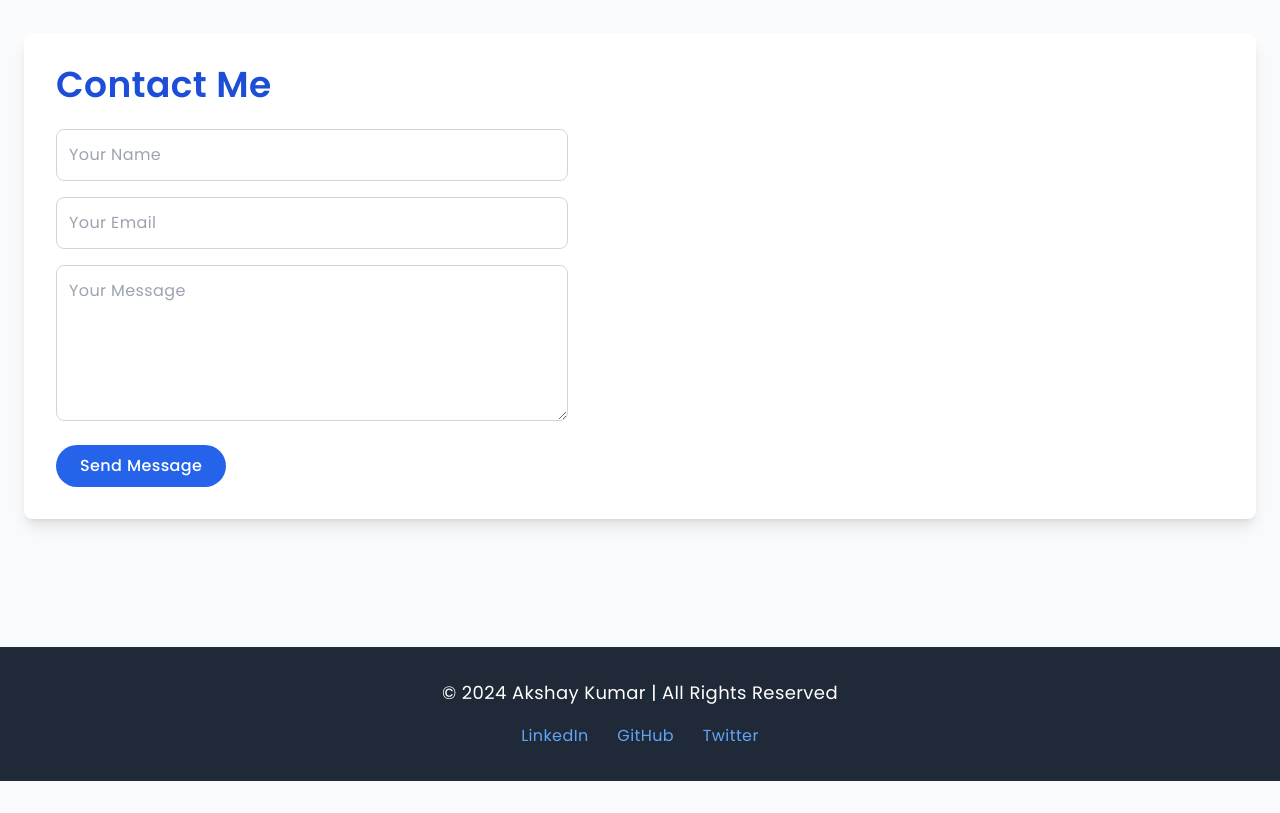
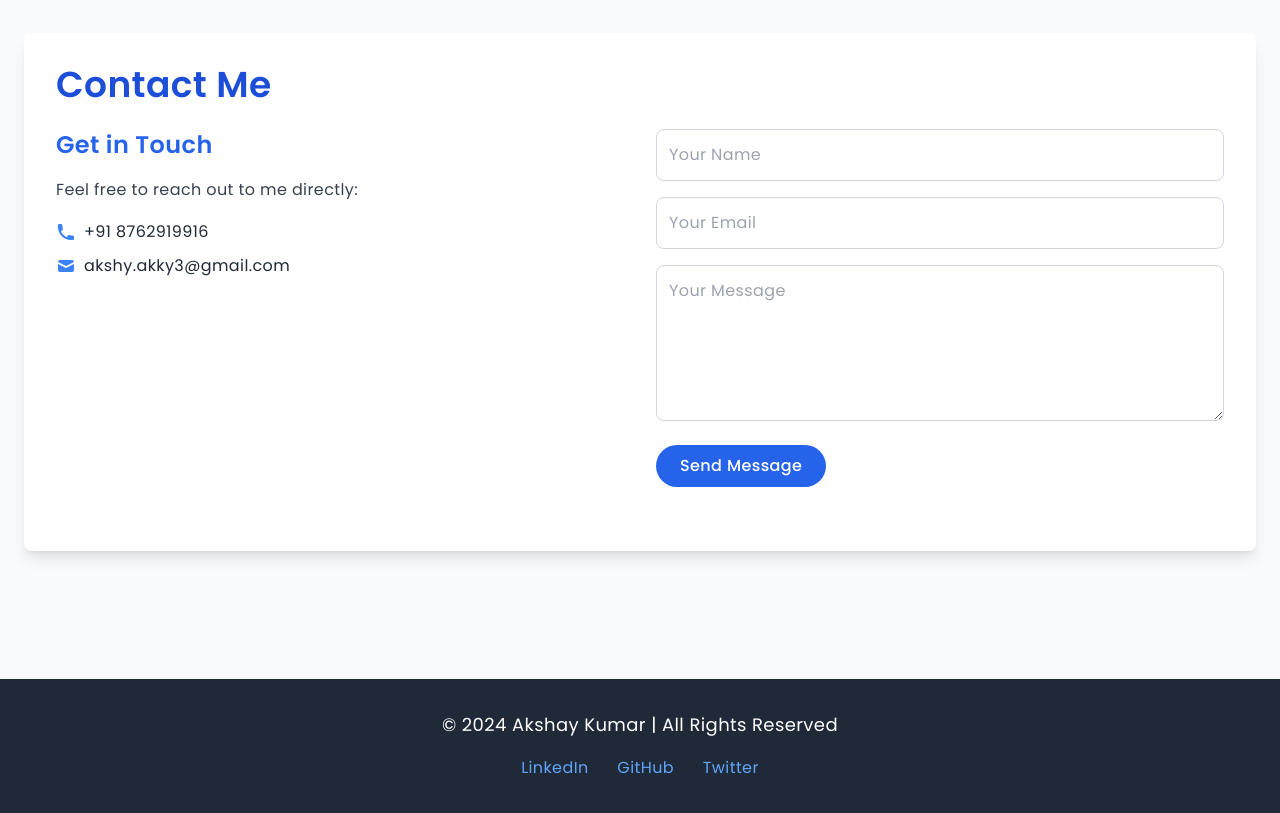
Before and after one commit to Akshyakky/MyPortfolio, a website: page src/pages/mainpage.html in a window 1280 px wide. Shown: the part 2340-3153 px from the top of the page. Before the commit the page ends 3121 px from the top, so only its background shows below. Drawn offline with nearby package versions, Linux system fonts and the light colour scheme.

```diff
--- a/src/pages/mainpage.html
+++ b/src/pages/mainpage.html
@@ -419,24 +419,69 @@
       <!-- Contact Section -->
       <section id="contact" class="mb-20 bg-white shadow-lg rounded-lg p-8">
         <h2 class="text-4xl font-semibold text-blue-700 mb-6">Contact Me</h2>
-        <form action="#" method="POST" class="max-w-lg">
+        <div class="grid grid-cols-1 md:grid-cols-2 gap-8 mb-8">
+          <div>
+            <h3 class="text-2xl font-semibold text-blue-600 mb-4">
+              Get in Touch
+            </h3>
+            <p class="text-gray-700 mb-4">
+              Feel free to reach out to me directly:
+            </p>
+            <ul class="space-y-2">
+              <li class="flex items-center">
+                <svg
+                  xmlns="http://www.w3.org/2000/svg"
+                  class="h-5 w-5 mr-2 text-blue-500"
+                  viewBox="0 0 20 20"
+                  fill="currentColor"
+                >
+                  <path
+                    d="M2 3a1 1 0 011-1h2.153a1 1 0 01.986.836l.74 4.435a1 1 0 01-.54 1.06l-1.548.773a11.037 11.037 0 006.105 6.105l.774-1.548a1 1 0 011.059-.54l4.435.74a1 1 0 01.836.986V17a1 1 0 01-1 1h-2C7.82 18 2 12.18 2 5V3z"
+                  />
+                </svg>
+                <span>+91 8762919916</span>
+              </li>
+              <li class="flex items-center">
+                <svg
+                  xmlns="http://www.w3.org/2000/svg"
+                  class="h-5 w-5 mr-2 text-blue-500"
+                  viewBox="0 0 20 20"
+                  fill="currentColor"
+                >
+                  <path
+                    d="M2.003 5.884L10 9.882l7.997-3.998A2 2 0 0016 4H4a2 2 0 00-1.997 1.884z"
+                  />
+                  <path
+                    d="M18 8.118l-8 4-8-4V14a2 2 0 002 2h12a2 2 0 002-2V8.118z"
+                  />
+                </svg>
+                <a
+                  href="mailto:akshy.akky3@gmail.com"
+                  class="hover:text-blue-600 transition duration-300"
+                  >akshy.akky3@gmail.com</a
+                >
+              </li>
+            </ul>
+          </div>
+          <div>
+            <form action="#" method="POST" class="space-y-4">
               <input
                 type="text"
                 name="name"
                 placeholder="Your Name"
-            class="w-full p-3 mb-4 border border-gray-300 rounded-lg focus:outline-none focus:ring-2 focus:ring-blue-500"
+                class="w-full p-3 border border-gray-300 rounded-lg focus:outline-none focus:ring-2 focus:ring-blue-500"
               />
               <input
                 type="email"
                 name="email"
                 placeholder="Your Email"
-            class="w-full p-3 mb-4 border border-gray-300 rounded-lg focus:outline-none focus:ring-2 focus:ring-blue-500"
+                class="w-full p-3 border border-gray-300 rounded-lg focus:outline-none focus:ring-2 focus:ring-blue-500"
               />
               <textarea
                 name="message"
                 rows="5"
                 placeholder="Your Message"
-            class="w-full p-3 mb-4 border border-gray-300 rounded-lg focus:outline-none focus:ring-2 focus:ring-blue-500"
+                class="w-full p-3 border border-gray-300 rounded-lg focus:outline-none focus:ring-2 focus:ring-blue-500"
               ></textarea>
               <button
                 type="submit"
@@ -445,6 +490,8 @@
                 Send Message
               </button>
             </form>
+          </div>
+        </div>
       </section>
     </main>
 
@@ -456,12 +503,12 @@
         </p>
         <div class="space-x-6">
           <a
-            href="#"
+            href="https://www.linkedin.com/in/akshay-kumar-b1a08b138/"
             class="text-blue-400 hover:underline transition duration-300"
             >LinkedIn</a
           >
           <a
-            href="#"
+            href="https://github.com/Akshyakky"
             class="text-blue-400 hover:underline transition duration-300"
             >GitHub</a
           >
```
Lines whose indentation alone changed are shown as unchanged.
